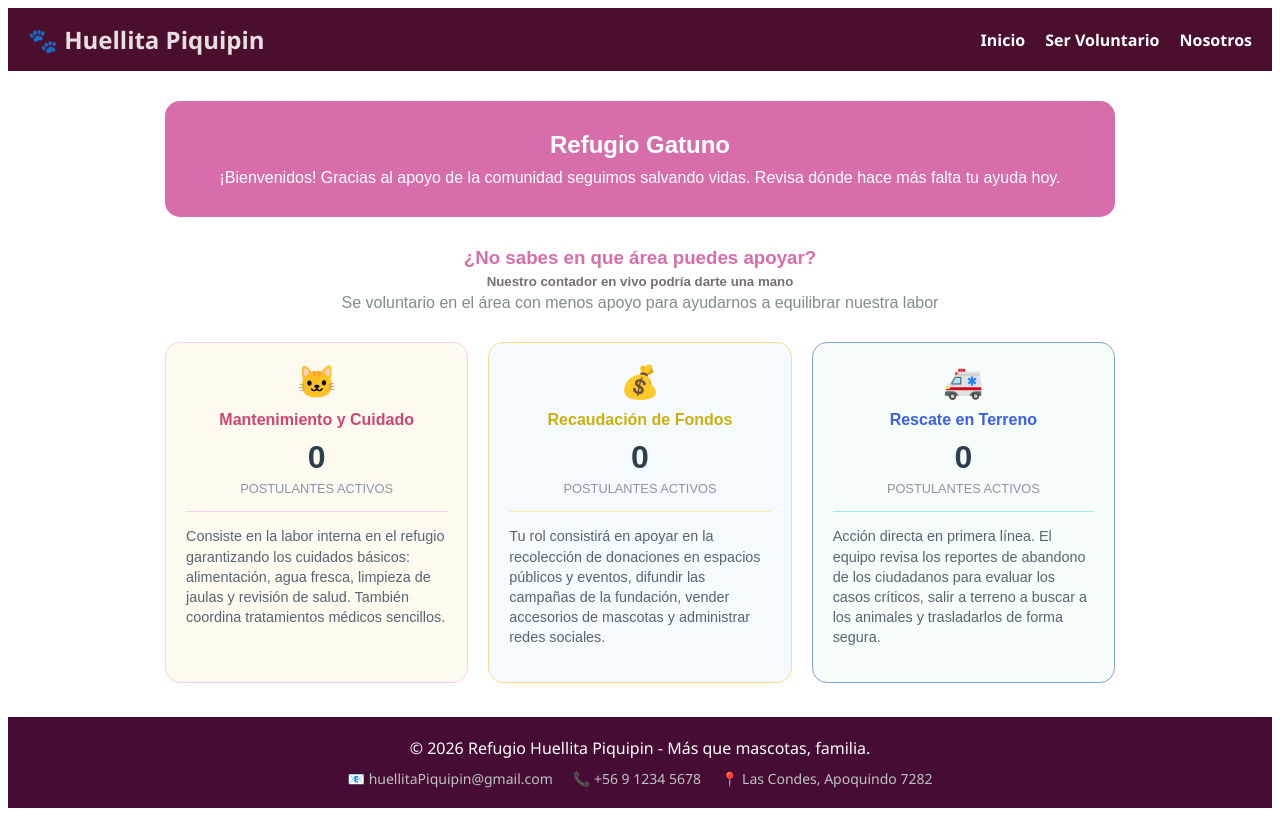
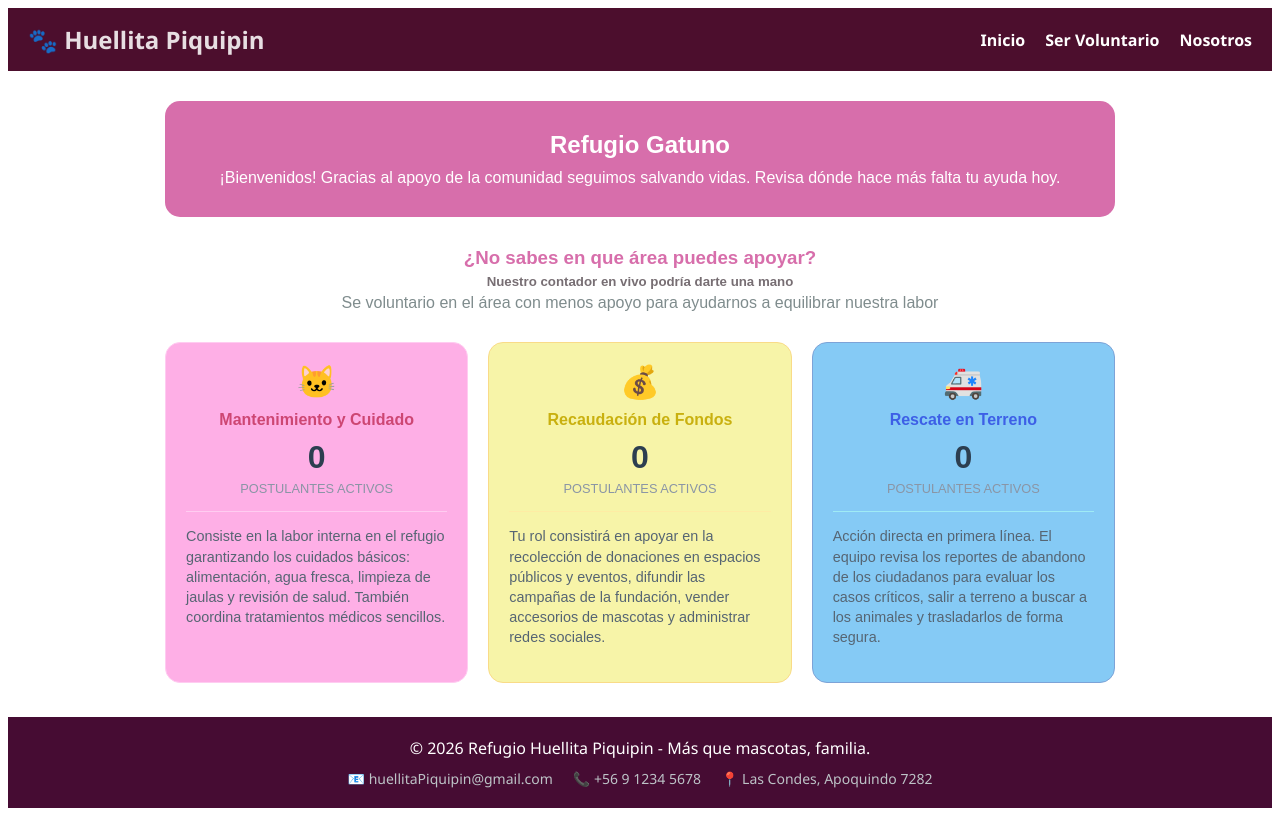
Before and after one commit to Don-Ricardo-Naty/refugio-huellita-piquipin, a React (Vite) app: page / in a window 1280 px wide. Built offline with nearby package versions, Linux system fonts and the light colour scheme.

Commit message:
algunos comentarios

```diff
--- a/src/components/Inicio.jsx
+++ b/src/components/Inicio.jsx
@@ -58,7 +58,7 @@ function Inicio() {
 			{/*contador de postulantes en vivoo yuju*/}
 			<div style={estilos.contenedorTarjetas}>
 
-				<div style={{ ...estilos.tarjeta, backgroundColor: '#fffaf0', borderColor: '#ffccf1' }}>
+				<div style={{ ...estilos.tarjeta, backgroundColor: '#feafe6', borderColor: '#ffccf1' }}>
 					<div style={{ fontSize: '2rem' }}>🐱</div>
 					<h4 style={{ color: '#cd4673', margin: '10px 0' }}>Mantenimiento y Cuidado</h4>
 					<span style={{ fontSize: '2rem', fontWeight: 'bold', color: '#2c3e50' }}>{contadores.mantenimiento}</span>
@@ -69,7 +69,7 @@ function Inicio() {
 					</p>
 				</div>
 
-				<div style={{ ...estilos.tarjeta, backgroundColor: '#f4faff', borderColor: '#f9db88' }}>
+				<div style={{ ...estilos.tarjeta, backgroundColor: '#f7f4a8', borderColor: '#f9db88' }}>
 					<div style={{ fontSize: '2rem' }}>💰</div>
 					<h4 style={{ color: '#c9b00f', margin: '10px 0' }}>Recaudación de Fondos</h4>
 					<span style={{ fontSize: '2rem', fontWeight: 'bold', color: '#2c3e50' }}>{contadores.recaudacion}</span>
@@ -80,7 +80,7 @@ function Inicio() {
 					</p>
 				</div>
 
-				<div style={{ ...estilos.tarjeta, backgroundColor: '#f5fcf9', borderColor: '#7da3d7' }}>
+				<div style={{ ...estilos.tarjeta, backgroundColor: '#85caf5', borderColor: '#7da3d7' }}>
 					<div style={{ fontSize: '2rem' }}>🚑</div>
 					<h4 style={{ color: '#3d5fe6', margin: '10px 0' }}>Rescate en Terreno</h4>
 					<span style={{ fontSize: '2rem', fontWeight: 'bold', color: '#2c3e50' }}>{contadores.rescate}</span>
```
